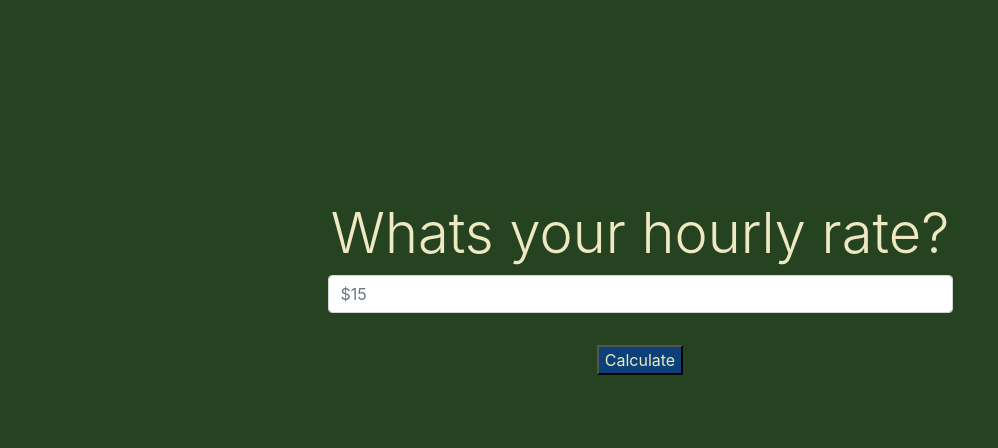
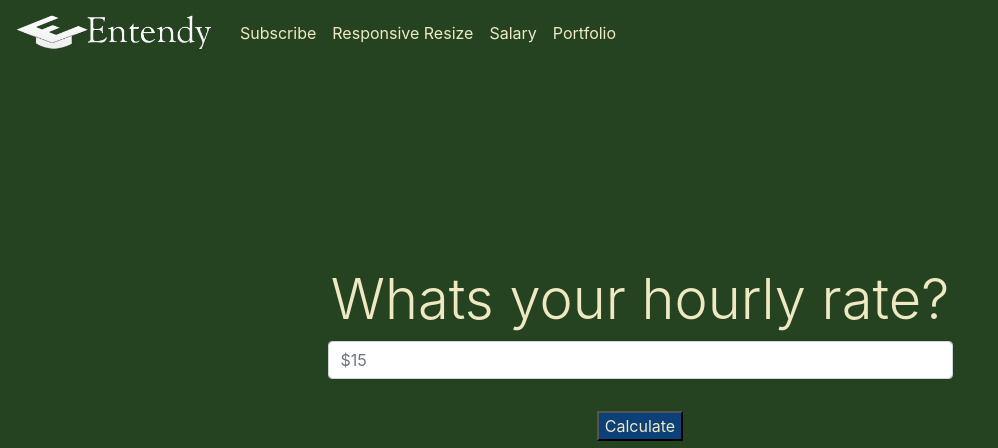
Before and after one commit to rickyhaswifi/entendy.com, a PHP site: page /salary-calculator/index.html in a window 1280 px wide. Shown: the top 448 px of the page, without its empty margins (0-998 px from the left). Run offline with PHP 8.4, Linux system fonts and the light colour scheme.

Commit message:
Add files via upload

```diff
--- a/salary-calculator/STYLES/styles.css
+++ b/salary-calculator/STYLES/styles.css
@@ -1,3 +1,10 @@
+.navnav {
+  background-color: #254320 !important;
+  color: #EEE9C3 !important; }
+
+.navnav a {
+  color: #EEE9C3 !important; }
+
 .secInput {
   background-color: #254320;
   margin: auto 0;
--- a/salary-calculator/STYLES/styles.sass
+++ b/salary-calculator/STYLES/styles.sass
@@ -1,3 +1,9 @@
+.navnav
+    background-color: #254320 !important
+    color: #EEE9C3 !important
+.navnav a
+    color: #EEE9C3 !important
+
 .secInput
     background-color: #254320
     margin: auto 0
--- a/salary-calculator/index.html
+++ b/salary-calculator/index.html
@@ -11,6 +11,50 @@
 </head>
 <body>
     <div class="container-fluid maxx">
+            <nav class="navbar navbar-expand-lg navbar-dark navnav">
+                    <a class="navbar-brand" href="http://entendy.com/"
+                      ><img
+                        class="d-inline-block align-top"
+                        alt="entendy logo"
+                        width="200"
+                        height="40"
+                        src="/entendy-white-large.png"
+                    /></a>
+                    <button
+                      class="navbar-toggler"
+                      type="button"
+                      data-toggle="collapse"
+                      data-target="#navbarNavDropdown"
+                      aria-controls="navbarNavDropdown"
+                      aria-expanded="false"
+                      aria-label="Toggle navigation"
+                    >
+                      <span class="navbar-toggler-icon"></span>
+                    </button>
+                    <div class="collapse navbar-collapse" id="navbarNavDropdown">
+                      <ul class="navbar-nav">
+                        <li class="nav-item">
+                          <a class="nav-link" href="http://entendy.com/">Subscribe</a>
+                        </li>
+                        <li class="nav-item">
+                          <a
+                            class="nav-link"
+                            href="http://entendy.com/Youtube-Mobile-Resize/">Responsive Resize</a
+                          >
+                        </li>
+                        <li class="nav-item active">
+                                <a class="nav-link" href="http://entendy.com/salary-calculator/"
+                                  >Salary</a
+                                >
+                              </li>
+                        <li class="nav-item">
+                          <a class="nav-link" href="http://entendy.com/portfolio/"
+                            >Portfolio</a
+                          >
+                        </li>
+                      </ul>
+                    </div>
+                  </nav>
         <section class="secInput">
             <div class="row">
                 <div class="col"></div>
```
Also changed, not shown: salary-calculator/entendy-white-large.png (added), 1 other file.
